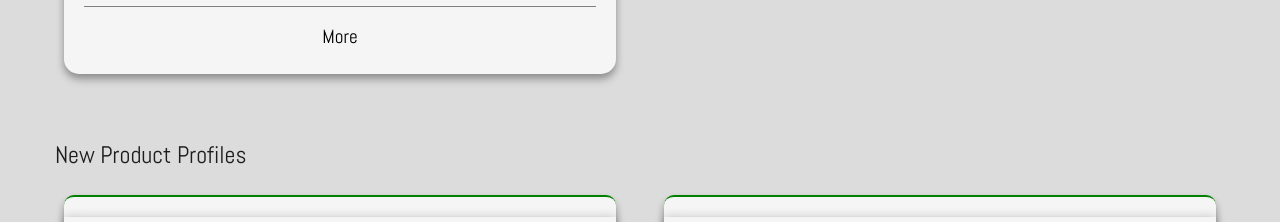
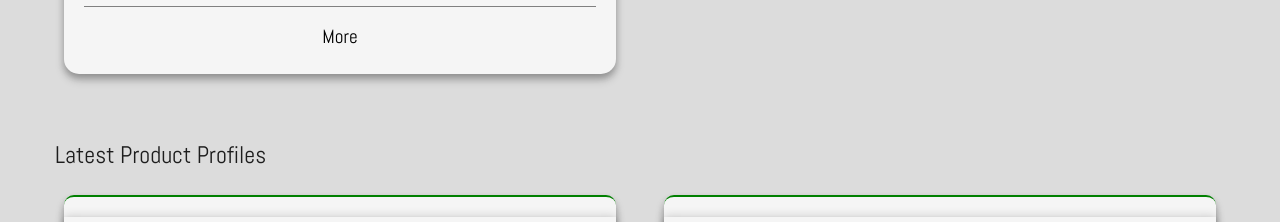
Before and after one commit to SarmadSA/techwizzle-react, a React (Create React App) app: page / in a window 1280 px wide. Shown: the part 1740-1962 px from the top of the page. Built offline with nearby package versions, Linux system fonts and the light colour scheme.

Commit message:
Edit section title

```diff
--- a/src/pages/Homepage.js
+++ b/src/pages/Homepage.js
@@ -22,7 +22,7 @@ const Homepage = () =>{
             </section>
 
             <section>
-                <SectionTitle> New Product Profiles </SectionTitle>
+                <SectionTitle> Latest Product Profiles </SectionTitle>
 
                 {renderCards(3)}
 
```
